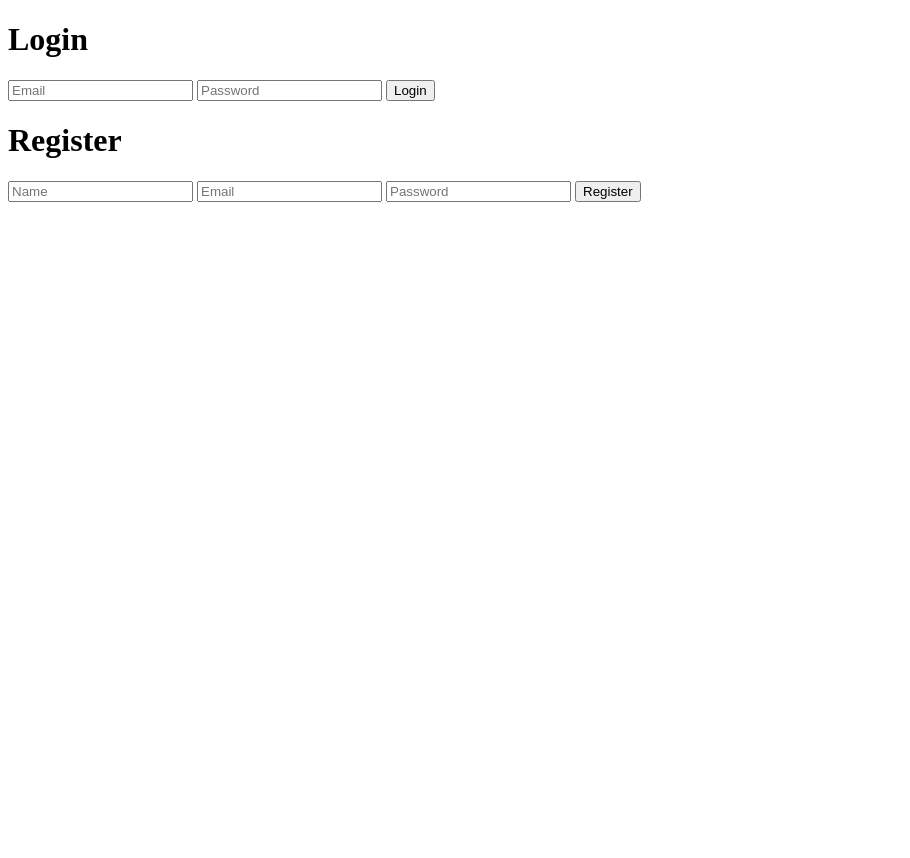
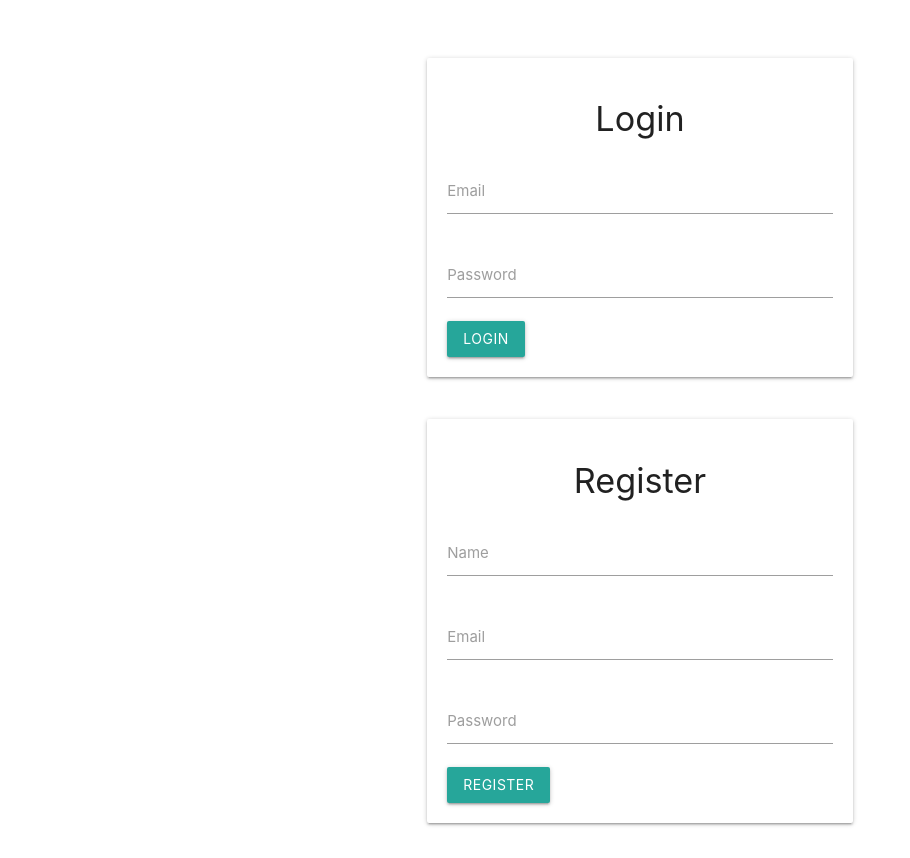
Before and after one commit to henrilahou/bookingPWA, a website with bundled scripts: page pages/login.html in a window 1280 px wide. Shown: the whole page, without its empty margins (0-910 px from the left). Before the commit the page ends 800 px from the top, so only its background shows below. Built offline with nearby package versions, Linux system fonts and the light colour scheme; no server answers.

Commit message:
update loginpage layout

```diff
--- a/pages/login.html
+++ b/pages/login.html
@@ -1,27 +1,65 @@
-<!-- login.html -->
 <!DOCTYPE html>
 <html lang="en">
 <head>
     <meta charset="UTF-8">
     <title>Login and Registration</title>
+    <link rel="stylesheet" href="https://cdnjs.cloudflare.com/ajax/libs/materialize/1.0.0/css/materialize.min.css">
     <link rel="stylesheet" href="../styles/mystyle.css">
+    <style>
+        .container {
+            margin-top: 50px;
+        }
+        .card {
+            padding: 20px;
+        }
+    </style>
 </head>
 <body>
-    <h1>Login</h1>
-    <form id="login-form">
-        <input type="email" id="login-email" placeholder="Email">
-        <input type="password" id="login-password" placeholder="Password">
-        <button type="button" id="login-button">Login</button>
-    </form>
+    <div class="container">
+        <div class="row">
+            <div class="col s12 m6 offset-m3">
+                <div class="card">
+                    <h4 class="center-align">Login</h4>
+                    <form id="login-form">
+                        <div class="input-field">
+                            <input type="email" id="login-email" class="validate" required>
+                            <label for="login-email">Email</label>
+                        </div>
+                        <div class="input-field">
+                            <input type="password" id="login-password" class="validate" required>
+                            <label for="login-password">Password</label>
+                        </div>
+                        <button type="button" id="login-button" class="btn waves-effect waves-light">Login</button>
+                    </form>
+                </div>
+            </div>
+        </div>
 
-    <h1>Register</h1>
-    <form id="register-form">
-        <input type="text" id="register-name" placeholder="Name">
-        <input type="email" id="register-email" placeholder="Email">
-        <input type="password" id="register-password" placeholder="Password">
-        <button type="button" id="register-button">Register</button>
-    </form>
+        <div class="row">
+            <div class="col s12 m6 offset-m3">
+                <div class="card">
+                    <h4 class="center-align">Register</h4>
+                    <form id="register-form">
+                        <div class="input-field">
+                            <input type="text" id="register-name" class="validate" required>
+                            <label for="register-name">Name</label>
+                        </div>
+                        <div class="input-field">
+                            <input type="email" id="register-email" class="validate" required>
+                            <label for="register-email">Email</label>
+                        </div>
+                        <div class="input-field">
+                            <input type="password" id="register-password" class="validate" required>
+                            <label for="register-password">Password</label>
+                        </div>
+                        <button type="button" id="register-button" class="btn waves-effect waves-light">Register</button>
+                    </form>
+                </div>
+            </div>
+        </div>
+    </div>
 
+    <script src="https://cdnjs.cloudflare.com/ajax/libs/materialize/1.0.0/js/materialize.min.js"></script>
     <script type="module" src="../scripts/auth.js"></script>
     <script type="module" src="../scripts/loginHandlers.js"></script>
     <script src="https://cdn.jsdelivr.net/npm/uuid@v8.3.2/dist/umd/uuid.min.js"></script>
```
Also changed, not shown: index.html (+1 -1 lines).
